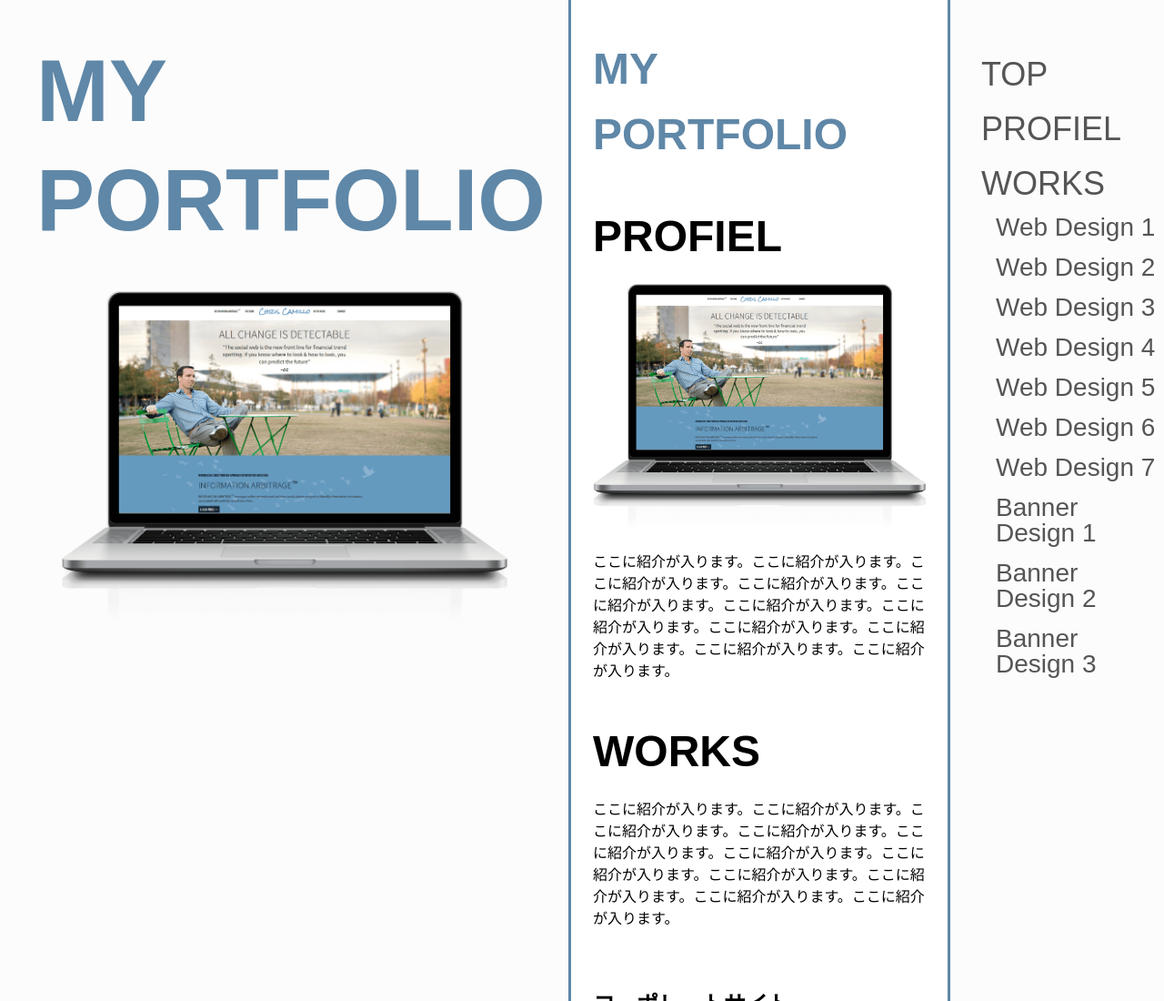
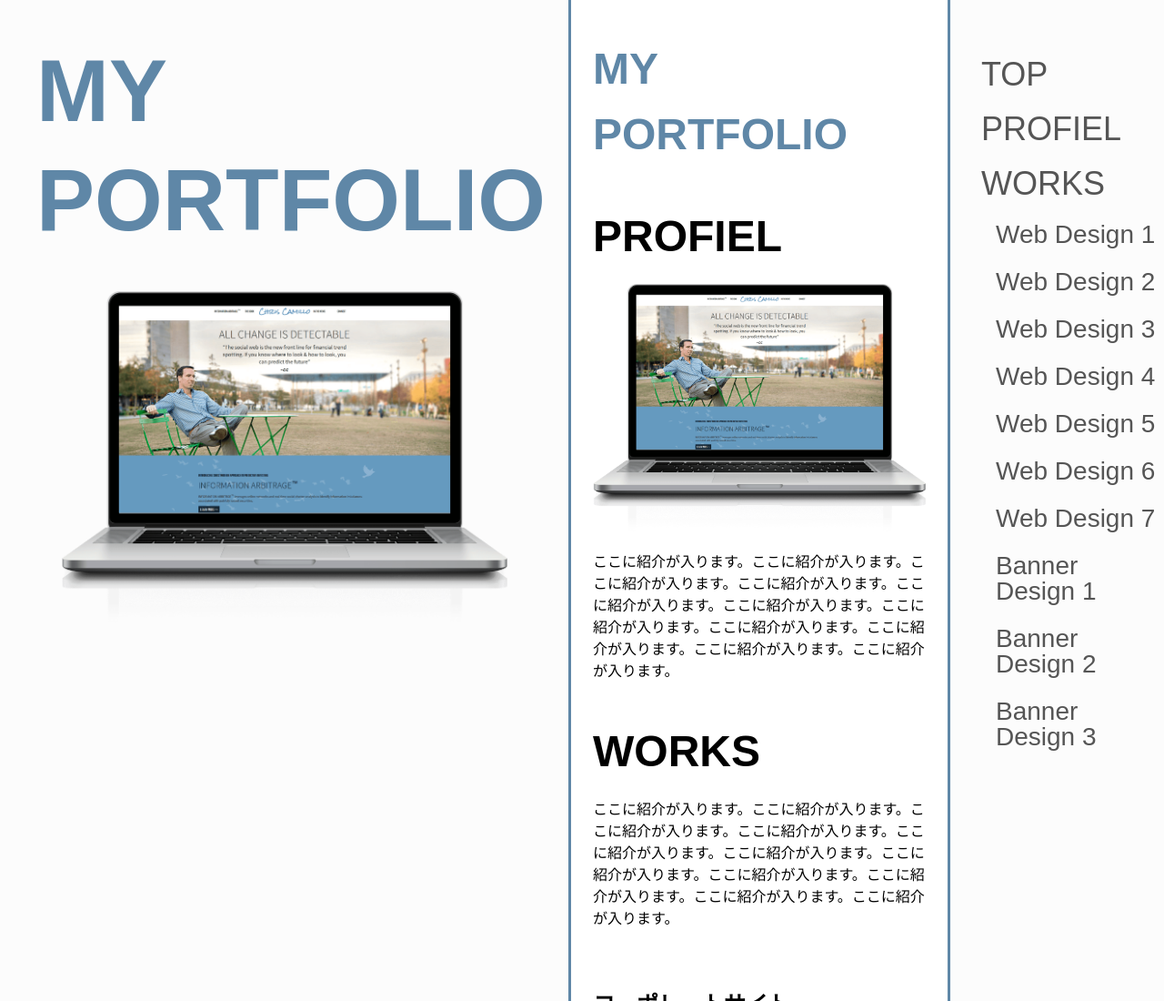
Before and after one commit to Taki-WithU/portfollio, a plain HTML site: page index.html in a window 1280 px wide. Shown: the top 1100 px of the page at 91% size. Drawn offline with Linux system fonts and the light colour scheme; a web font is replaced by a local one.

Commit message:
css更新

```diff
--- a/css/style.css
+++ b/css/style.css
@@ -74,7 +74,7 @@ body .wrap nav ul li.heading {
   font-size: 36px;
 }
 body .wrap nav ul li.sub-title {
-  margin: 16px 0 0 16px;
+  margin: 24px 0 0 16px;
   font-size: 28px;
 }
 body .wrap nav ul li a {
```
